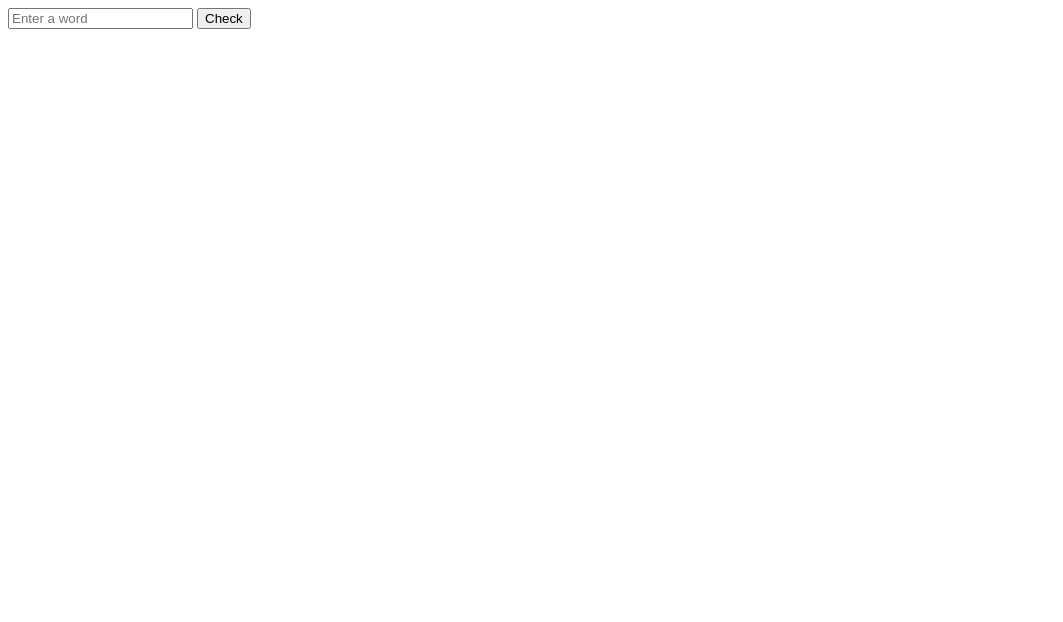
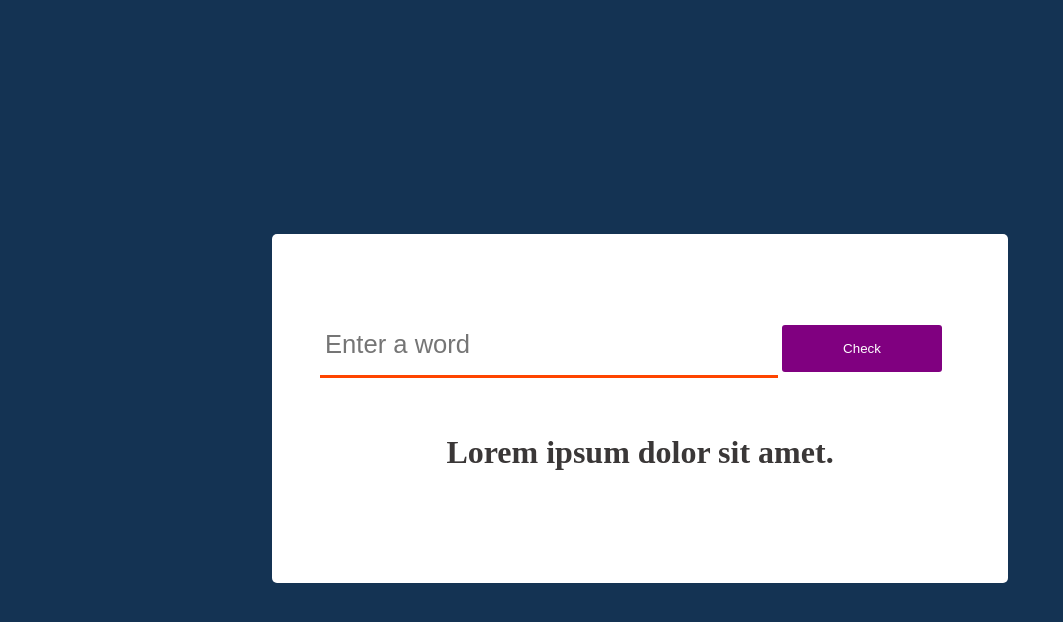
Before and after one commit to akifemresenol1/100daysJavaScript, a plain HTML site: page palindrome-checker/index.html in a window 1280 px wide. Shown: the whole page, without its empty margins (0-1063 px from the left). Drawn offline with Linux system fonts and the light colour scheme.

Commit message:
finish css part

```diff
--- a/palindrome-checker/index.html
+++ b/palindrome-checker/index.html
@@ -11,7 +11,7 @@
       <div class="container pal">
         <input type="text" class="input-text" placeholder="Enter a word" />
         <button class="btn">Check</button>
-        <p class="result"></p>
+        <p class="result">Lorem ipsum dolor sit amet.</p>
       </div>
     </section>
 
--- a/palindrome-checker/style.css
+++ b/palindrome-checker/style.css
@@ -0,0 +1,45 @@
+body {
+  background-color: rgb(20, 51, 83);
+}
+
+.main {
+  width: 100%;
+  height: 100vh;
+  display: flex;
+  justify-content: center;
+  align-items: center;
+}
+
+.pal {
+  width: 40rem;
+  background-color: white;
+  padding: 5rem 3rem;
+  border-radius: 5px;
+}
+
+input {
+  width: 70%;
+  border: none;
+  outline: none;
+  border-bottom: 3px solid orangered;
+  padding: 1rem 5px;
+  font-size: 1.6rem;
+}
+
+button {
+  width: 25%;
+  padding: 1rem 5px;
+  border: none;
+  outline: none;
+  border-radius: 3px;
+  color: white;
+  background-color: purple;
+}
+
+p.result {
+  margin-top: 3.5rem;
+  text-align: center;
+  font-size: 2rem;
+  font-weight: 600;
+  color: rgb(58, 55, 55);
+}
```
